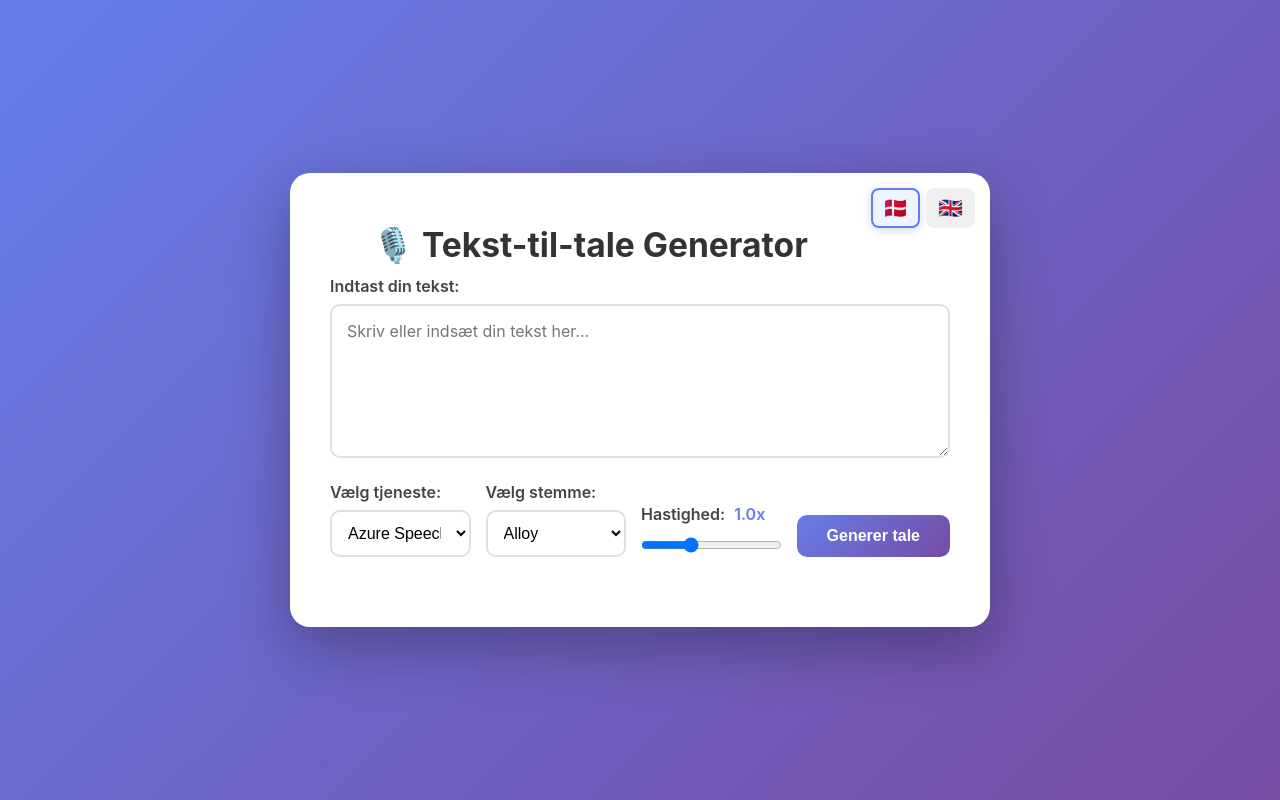
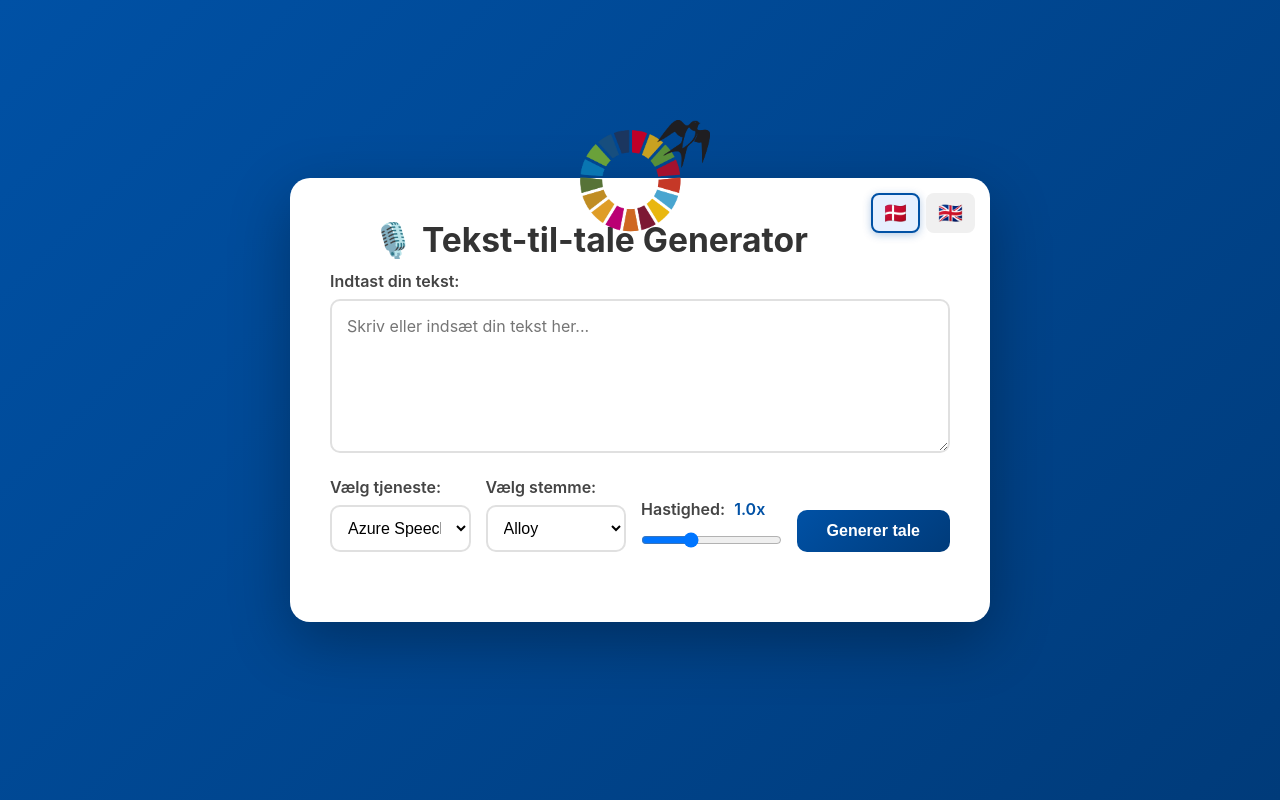
Before and after one commit to Poewa/TTSApp, a Python web app: template templates/index.html in a window 1280 px wide. Run offline with Jinja, Linux system fonts and the light colour scheme; the template is opened without the code that fills it, so the values that code supplies are empty.

Commit message:
Update styles and logo for Gladsaxe branding, including color scheme changes and logo positioning

```diff
--- a/static/style.css
+++ b/static/style.css
@@ -6,7 +6,7 @@
 
 body {
     font-family: -apple-system, BlinkMacSystemFont, 'Segoe UI', Roboto, Oxygen, Ubuntu, Cantarell, sans-serif;
-    background: linear-gradient(135deg, #667eea 0%, #764ba2 100%);
+    background: linear-gradient(135deg, #0051A5 0%, #003B7A 100%);
     min-height: 100vh;
     display: flex;
     justify-content: center;
@@ -48,16 +48,29 @@ body {
 }
 
 .lang-btn.active {
-    border-color: #667eea;
-    background: #f0f4ff;
-    box-shadow: 0 2px 8px rgba(102, 126, 234, 0.3);
+    border-color: #0051A5;
+    background: #E6F0FF;
+    box-shadow: 0 2px 8px rgba(0, 81, 165, 0.3);
+}
+
+.logo-container {
+    position: absolute;
+    top: 120px;
+    left: 50%;
+    transform: translateX(-50%);
+    z-index: 10;
+}
+
+.kommune-logo {
+    max-width: 140px;
+    height: auto;
 }
 
 h1 {
     color: #333;
     text-align: center;
     margin-bottom: 10px;
-    margin-top: 10px;
+    margin-top: 0;
     font-size: 2.1em;
     padding-right: 100px;
     line-height: 1.3;
@@ -95,7 +108,7 @@ label {
 
 #text-input:focus {
     outline: none;
-    border-color: #667eea;
+    border-color: #0051A5;
 }
 
 .controls {
@@ -124,7 +137,7 @@ label {
 #voice-select:focus,
 #service-select:focus {
     outline: none;
-    border-color: #667eea;
+    border-color: #0051A5;
 }
 
 /* Ensure the download format select matches the other dropdowns visually */
@@ -141,7 +154,7 @@ label {
 
 #download-format:focus {
     outline: none;
-    border-color: #667eea;
+    border-color: #0051A5;
 }
 
 /* Normalize select appearance across browsers (fix Firefox native arrow differences) */
@@ -167,13 +180,13 @@ label {
 
 #speed-value {
     font-weight: 600;
-    color: #667eea;
+    color: #0051A5;
     margin-left: 5px;
 }
 
 .generate-btn {
     padding: 12px 30px;
-    background: linear-gradient(135deg, #667eea 0%, #764ba2 100%);
+    background: linear-gradient(135deg, #0051A5 0%, #003B7A 100%);
     color: white;
     border: none;
     border-radius: 10px;
@@ -185,7 +198,7 @@ label {
 
 .generate-btn:hover {
     transform: translateY(-2px);
-    box-shadow: 0 5px 20px rgba(102, 126, 234, 0.4);
+    box-shadow: 0 5px 20px rgba(0, 81, 165, 0.4);
 }
 
 .generate-btn:active {
@@ -205,7 +218,7 @@ label {
 
 .spinner {
     border: 4px solid #f3f3f3;
-    border-top: 4px solid #667eea;
+    border-top: 4px solid #0051A5;
     border-radius: 50%;
     width: 50px;
     height: 50px;
@@ -265,7 +278,7 @@ label {
 
 #download-format:focus {
     outline: none;
-    border-color: #667eea;
+    border-color: #0051A5;
 }
 
 .download-btn {
--- a/templates/index.html
+++ b/templates/index.html
@@ -9,6 +9,10 @@
 </head>
 
 <body>
+    <div class="logo-container">
+        <img src="{{ url_for('static', filename='gladsaxe-logo.png') }}" alt="Gladsaxe Kommune"
+            class="kommune-logo">
+    </div>
     <div class="container">
         <div class="language-toggle">
             <button id="lang-da" class="lang-btn active" data-lang="da">🇩🇰</button>
```
Also changed, not shown: static/gladsaxe-logo.png (added).
